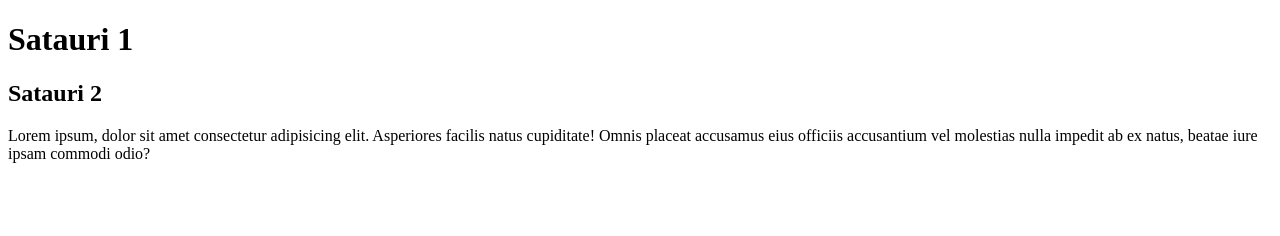
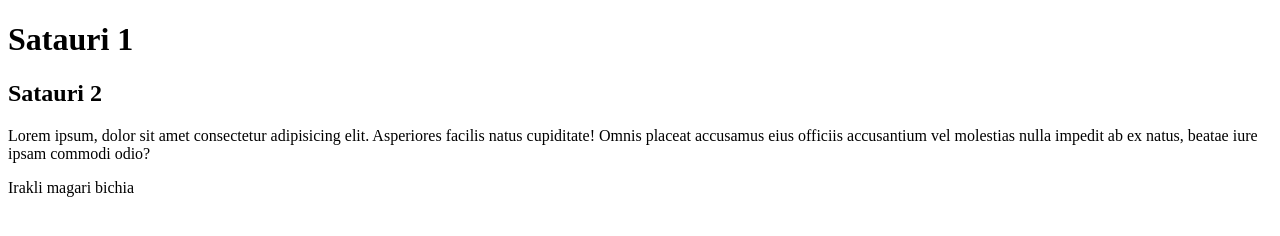
Before and after one commit to irakli0910/float-geolab, a plain HTML site: page index.html in a window 1280 px wide. Drawn offline with Linux system fonts and the light colour scheme.

Commit message:
add irakli

```diff
--- a/index.html
+++ b/index.html
@@ -11,6 +11,7 @@
     <h2>Satauri 2</h2>
     <p>Lorem ipsum, dolor sit amet consectetur adipisicing elit. Asperiores facilis natus cupiditate! Omnis placeat accusamus eius officiis accusantium vel
         molestias nulla impedit ab ex natus, beatae iure ipsam commodi odio?</p>
+        <p> Irakli magari bichia</p>
 
 </body>
 </html>
```
